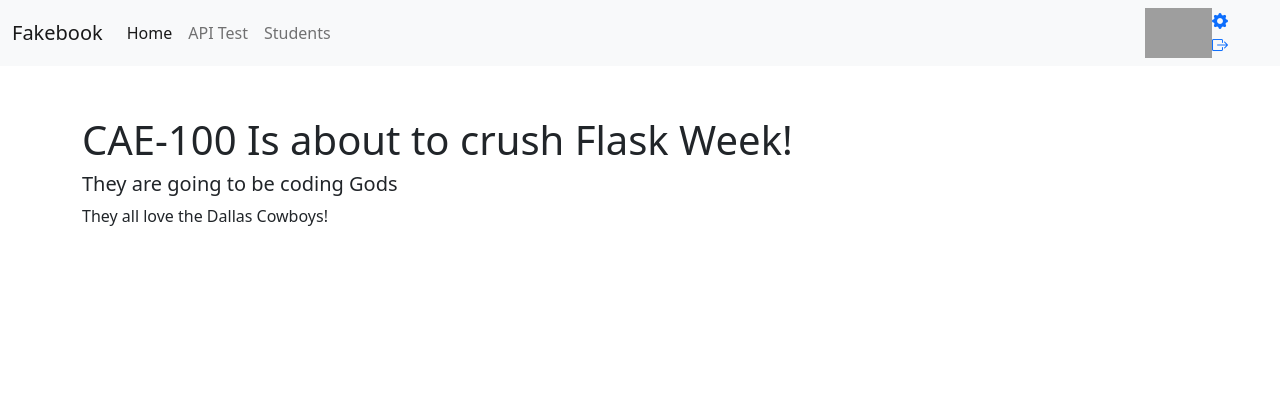
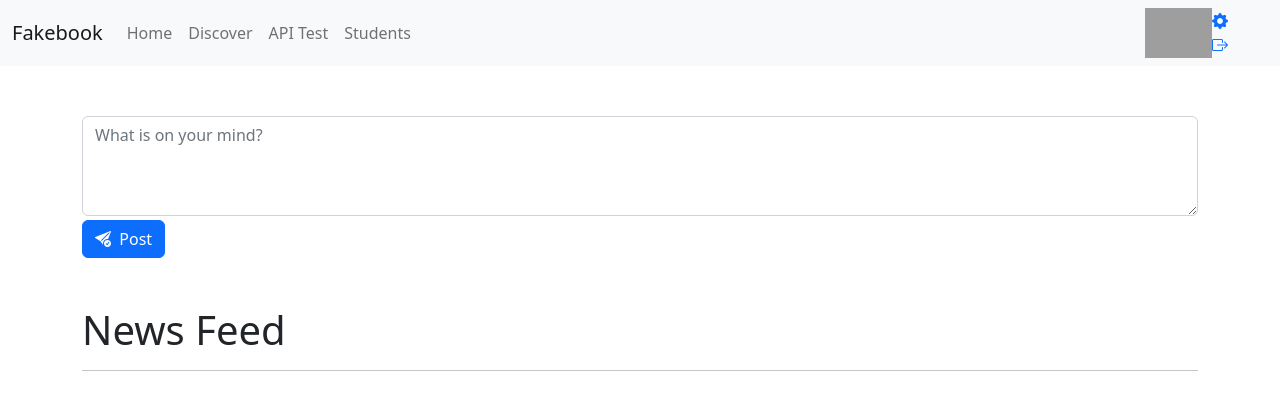
Before and after one commit to JustOneGeek/cae-100, a Flask app: page / in a window 1280 px wide. Shown: the top 410 px of the page. Run offline with Flask 3, Linux system fonts and the light colour scheme; the visitor is signed in with stand-in values (Sample User, id 1); data that the repository does not hold is empty; some libraries are stand-ins or nearby versions; grey boxes are pictures that could not be loaded.

Commit message:
end of day

```diff
--- a/app/blueprints/auth/routes.py
+++ b/app/blueprints/auth/routes.py
@@ -19,7 +19,7 @@ def login():
             #Login Success!!!!
             flash('Successfully Logged in', 'success')
             login_user(u)
-            return redirect(url_for('main.index'))
+            return redirect(url_for('social.index'))
 
         error_string = "Incorrect Email/Password Combo"
         return render_template('login.html.j2', loginerror=error_string, form=form)
@@ -30,7 +30,7 @@ def login():
 def logout():
     logout_user()
     flash('Successfully Logged out', 'primary')
-    return redirect(url_for("main.index"))
+    return redirect(url_for("social.index"))
 
 
 @auth.route('/register', methods=["GET","POST"])
@@ -79,5 +79,5 @@ def edit_profile():
         current_user.from_dict(edited_user_data)
         current_user.save()
         flash("Profile Updated", "success")
-        return redirect(url_for("main.index"))
+        return redirect(url_for("social.index"))
     return render_template('register.html.j2',form=form)
--- a/app/blueprints/main/routes.py
+++ b/app/blueprints/main/routes.py
@@ -2,10 +2,7 @@ from flask import render_template, request
 import requests
 from . import bp as main
 
-@main.route('/', methods=['GET'])
-def index():
 
-    return render_template('index.html')
 
 @main.route('/students', methods=['GET'])
 def students():
--- /dev/null
+++ b/app/blueprints/social/__init__.py
@@ -0,0 +1,5 @@
+from flask import Blueprint
+
+bp = Blueprint('social', __name__, url_prefix='')
+
+from . import routes
--- /dev/null
+++ b/app/blueprints/social/routes.py
@@ -0,0 +1,96 @@
+
+from . import bp as social
+from flask import render_template, flash, url_for, redirect, request
+from app.models import User, Post
+from flask_login import current_user, login_required
+
+
+@social.route('/', methods=['GET', 'POST'])
+@login_required
+def index():
+    if request.method == 'POST':
+        body = request.form.get('body')
+
+        new_post = Post(body=body, user_id = current_user.id)
+        # new_post = Post()
+        # new_post.edit(body)
+        # current_user.posts.append(new_post)
+
+        new_post.save()
+        flash('Thanks for your piece of mind!','success')
+        return redirect(url_for('social.index'))
+    posts = current_user.followed_posts()
+    return render_template('index.html', posts=posts)
+
+@social.route('/delete_post/<int:id>')
+@login_required
+def delete_post(id):
+    # Get post with the id of id the from the database
+    post = Post.query.get(id)
+    # See if the user is author of post
+    if post and post.author.id != current_user.id:
+        flash('GTFO You silly Wanna B Hakker', 'danger')
+        return redirect(url_for('social.index'))
+        # Delete the post
+    post.delete()
+        # Give feeback to the user
+    flash("You have removed the evidence; You should not be Cancelled anymore!","primary")
+    # Send them back from whence they came
+    return redirect(request.referrer or url_for('social.index'))
+
+@social.route('/edit_post/<int:id>', methods=['GET', 'POST'])
+@login_required
+def edit_post(id):
+    # Get post with the id of id the from the database
+    post = Post.query.get(id)
+        # Check to see if the post belongs to the curent user
+    if post and post.author.id != current_user.id:
+        flash('GTFO You silly Wanna B Hakker', 'danger')
+        return redirect(url_for('social.index'))
+    # if its a post
+    if request.method == 'POST':
+        # Edit the post with the new infomation from the form
+        post.edit(request.form.get('body'))
+        post.save()
+        # Feedback
+        flash('Your post has been edited', 'success')
+        # Send them back edit post page
+        return redirect(url_for('social.my_posts'))
+    # show the the edit post page
+    return render_template('edit_post.html.j2',post=post)
+
+
+
+@social.route('/show_users')
+@login_required
+def show_users():
+    users = User.query.filter(User.id != current_user.id).all()
+    return render_template('show_users.html.j2', users=users)
+
+@social.route('/follow/<int:id>')
+@login_required
+def follow(id):
+    user_to_follow = User.query.get(id)
+    current_user.follow(user_to_follow)
+    flash(f"You are now following {user_to_follow.first_name} {user_to_follow.last_name}", "success")
+    return redirect(url_for("social.show_users"))
+
+@social.route('/unfollow/<int:id>')
+@login_required
+def unfollow(id):
+    user_to_unfollow = User.query.get(id)
+    current_user.unfollow(user_to_unfollow)
+    flash(f"You are no longer following {user_to_unfollow.first_name} {user_to_unfollow.last_name}", "warning")
+    return redirect(url_for("social.show_users"))
+
+@social.route('/post/<int:id>')
+@login_required
+def get_a_post(id):
+    post = Post.query.get(id)
+    return render_template('single_post.html.j2', post=post, view_all=True)
+
+@social.route('/post/my_posts')
+@login_required
+def my_posts():
+    # posts = Post.query.filter_by(user_id = current_user.id).all()
+    return render_template('my_posts.html.j2', posts=current_user.posts.all())
--- a/app/models.py
+++ b/app/models.py
@@ -87,7 +87,7 @@ class User(UserMixin, db.Model):
         # self_posts = self.posts <-- this works and is easy
         self_posts = Post.query.filter_by(user_id = self.id)
         # Smoooshhhh together and and sort by date newest first
-        all_posts = followed.union(self_posts).order_by(Post.date_created.desc())
+        all_posts = followed.union(self_posts).order_by(Post.created_on.desc())
         return all_posts
 
 @login.user_loader
--- a/app/templates/base.html.j2
+++ b/app/templates/base.html.j2
@@ -19,6 +19,7 @@
 
     {% block css %}
     {% endblock %}
+    {{ moment.include_moment() }}
     <script defer src="https://cdn.jsdelivr.net/npm/bootstrap@5.2.2/dist/js/bootstrap.bundle.min.js" integrity="sha384-OERcA2EqjJCMA+/3y+gxIOqMEjwtxJY7qPCqsdltbNJuaOe923+mo//f6V8Qbsw3" crossorigin="anonymous"></script>
 </head>
 <body>
--- a/app/templates/includes/nav.html.j2
+++ b/app/templates/includes/nav.html.j2
@@ -1,14 +1,19 @@
     <nav class="navbar navbar-expand-lg bg-light">
         <div class="container-fluid">
-            <a class="navbar-brand" href="{{url_for('main.index')}}">Fakebook</a>
+            <a class="navbar-brand" href="{{url_for('social.index')}}">Fakebook</a>
             <button class="navbar-toggler" type="button" data-bs-toggle="collapse" data-bs-target="#navbarNav" aria-controls="navbarNav" aria-expanded="false" aria-label="Toggle navigation">
                 <span class="navbar-toggler-icon"></span>
             </button>
             <div class="collapse navbar-collapse" id="navbarNav">
                 <ul class="navbar-nav">
+
                     <li class="nav-item">
-                        <a class="nav-link active" href="{{url_for('main.index')}}">Home</a>
+                        <a class="nav-link" href="{{url_for('social.index')}}">Home</a>
                     </li>
+                    <li class="nav-item">
+                        <a class="nav-link" href="{{url_for('social.show_users')}}">Discover</a>
+                    </li>
+
                     <li class="nav-item">
                         <a class="nav-link" href="{{url_for('main.api_test')}}">API Test</a>
                     </li>
@@ -27,7 +32,7 @@
                         <a class="nav-link" href="{{url_for('auth.register')}}">Register</a>
                     </li>
                     {% else %}
-                    <a href='#'>
+                    <a href="{{url_for('social.my_posts')}}">
                         <img src="{{current_user.get_icon_url()}}" style="height:50px">
                     </a>
                     <li>
--- a/app/templates/index.html
+++ b/app/templates/index.html
@@ -5,7 +5,21 @@
 {% endblock %}
 
 {% block content %}
-    <h1>CAE-100 Is about to crush Flask Week!</h1>
-    <h5>They are going to be coding Gods</h5>
-    They all love the Dallas Cowboys!
+    <form method="POST" action="{{url_for('social.index')}}" class="mb-5">
+        <div class="mb-1">
+           <textarea class="form-control"
+                placeholder="What is on your mind?"
+                name="body"
+                style="height: 100px"
+           ></textarea>
+        </div>
+        <button type="submit" class="btn btn-primary"><i class="bi bi-send-check-fill"></i>&nbsp; Post</button>
+    </form>
+
+    <h1> News Feed </h1>
+    <hr>
+    {% for post in posts %}
+        {% include './includes/_post.html.j2' %}
+    {% endfor %}
+
 {% endblock %}
--- a/requirements.txt
+++ b/requirements.txt
@@ -7,6 +7,7 @@ email-validator==1.3.0
 Flask==2.2.2
 Flask-Login==0.6.2
 Flask-Migrate==3.1.0
+Flask-Moment==1.0.5
 Flask-SQLAlchemy==3.0.0
 Flask-WTF==1.0.1
 greenlet==1.1.3.post0
@@ -15,6 +16,9 @@ itsdangerous==2.1.2
 Jinja2==3.1.2
 Mako==1.2.3
 MarkupSafe==2.1.1
+packaging==21.3
+psycopg2-binary==2.9.4
+pyparsing==3.0.9
 python-dotenv==0.21.0
 requests==2.28.1
 SQLAlchemy==1.4.41
```
Also changed, not shown: app/__init__.py (+7 -1 lines), app/templates/edit_post.html.j2 (added, +18 -0 lines), app/templates/includes/_post.html.j2 (added, +30 -0 lines), app/templates/my_posts.html.j2 (added, +13 -0 lines), app/templates/show_users.html.j2 (added, +32 -0 lines), app/templates/single_post.html.j2 (added, +9 -0 lines).
